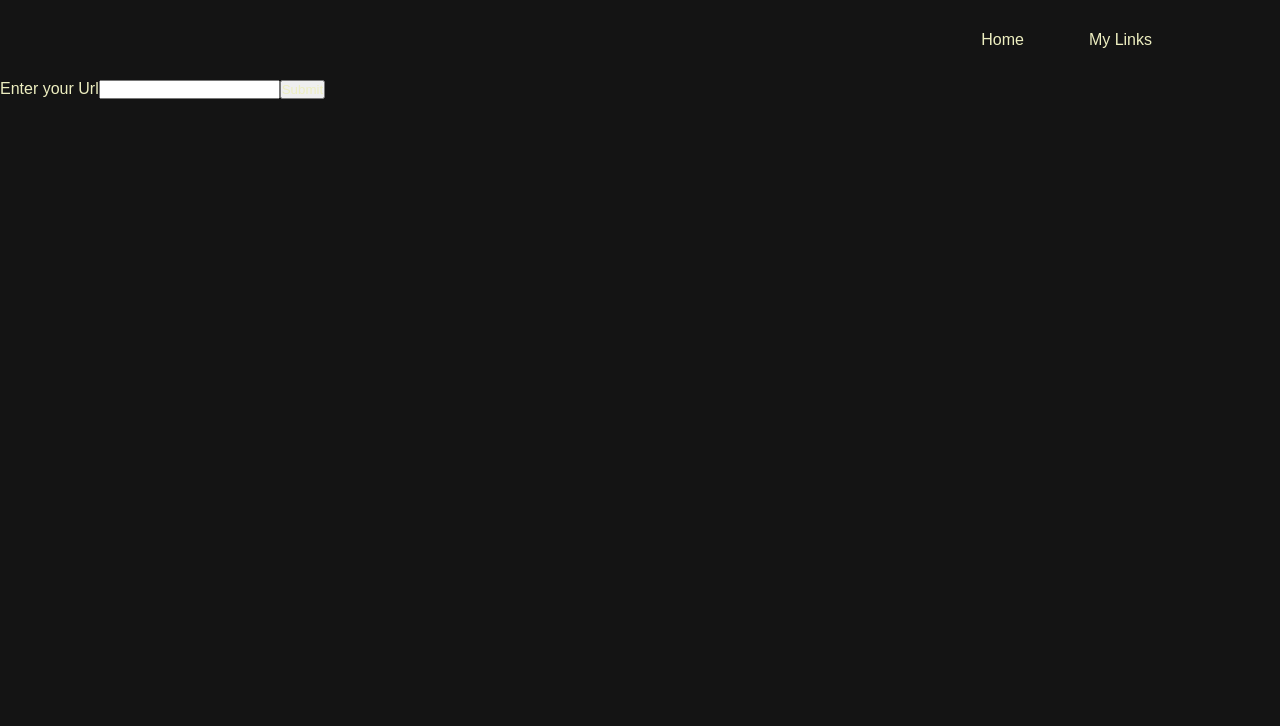
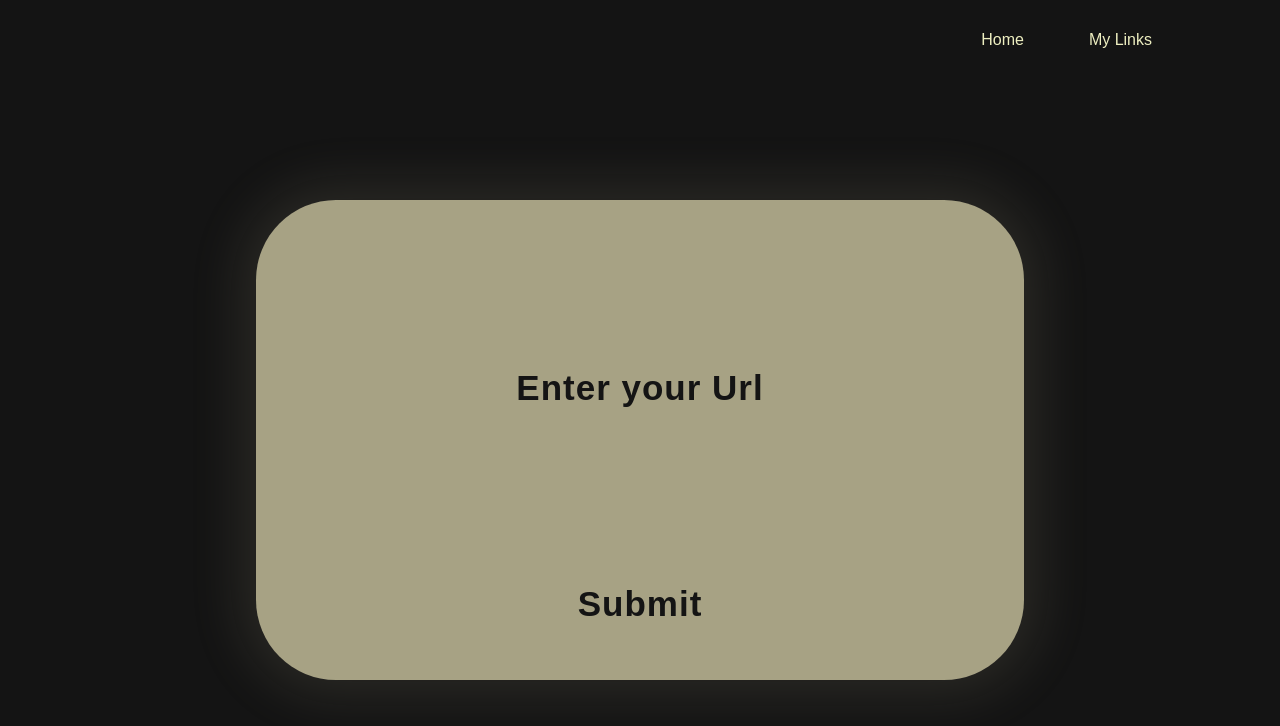
Before and after one commit to AlbinPersson/url-shortener, a React (Create React App) app in the folder client/: page / in a window 1280 px wide. Shown: the top 726 px of the page. Built offline with nearby package versions, Linux system fonts and the light colour scheme.

Commit message:
css added and reset after submit

```diff
--- a/client/src/components/Navbar.tsx
+++ b/client/src/components/Navbar.tsx
@@ -23,7 +23,7 @@ const Nav = styled.nav`
     cursor: pointer;
     transition: all 0.1s ease-in-out;
 
-    &:hover {
+    :hover {
       transform: scale(1.1);
     }
   }
--- a/client/src/components/UrlForm.tsx
+++ b/client/src/components/UrlForm.tsx
@@ -1,28 +1,85 @@
 import { useForm } from "react-hook-form";
 import { addUrl } from "services/urlService";
+import styled from "styled-components";
 
 interface FormData {
   originalUrl: string;
 }
 
 function UrlForm() {
-  const { register, handleSubmit } = useForm<FormData>();
+  const { register, handleSubmit, setValue } = useForm<FormData>();
 
   const onSubmit = handleSubmit(async (data) => {
     await addUrl(data);
+    setValue("originalUrl", "");
+    alert("submited");
   });
 
   return (
-    <div>
-      <form onSubmit={onSubmit}>
-        <label htmlFor="originalUrl">Enter your Url</label>
-        <input
+    <Container>
+      <FormBox onSubmit={onSubmit}>
+        <Input
           {...register("originalUrl", { required: true })}
           id="originalUrl"
+          placeholder="Enter your Url"
         />
-        <input type="submit" />
-      </form>
-    </div>
+        <Submit type="submit" />
+      </FormBox>
+    </Container>
   );
 }
 export default UrlForm;
+
+const Container = styled.div`
+  display: grid;
+  justify-content: center;
+  align-content: center;
+  height: 90vh;
+  width: 100vw;
+`;
+
+const FormBox = styled.form`
+  display: grid;
+  justify-items: center;
+  background-color: #a7a284;
+  height: 60vh;
+  width: 60vw;
+  border-radius: 10vh;
+  box-shadow: 0px 0px 50px 18px #a7a28423;
+`;
+
+const Input = styled.input`
+  height: 7vh;
+  width: 50vw;
+  background-color: transparent;
+  outline: none;
+  border: none;
+  margin-top: 20vh;
+  font-size: 35px;
+  font-weight: 900;
+  letter-spacing: 1px;
+  color: #141414;
+  text-align: center;
+  ::placeholder {
+    color: #141414;
+  }
+  :hover {
+    cursor: text;
+  }
+`;
+
+const Submit = styled.input`
+  background-color: transparent;
+  outline: none;
+  border: none;
+  color: #141414;
+  font-size: 35px;
+  font-weight: 900;
+  letter-spacing: 1px;
+  transition: all 0.1s ease-in-out;
+
+  :hover {
+    cursor: pointer;
+    transform: scale(1.1);
+  }
+`;
```
